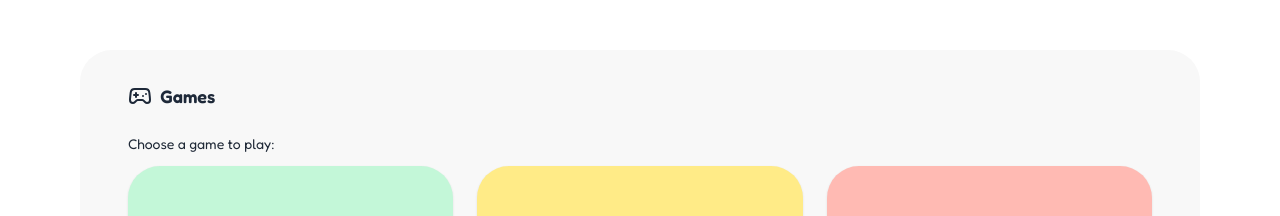
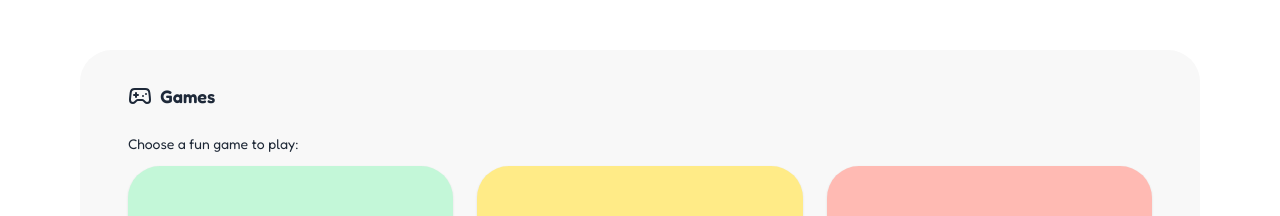
Before and after one commit to catpat88/kids_patient_portal_app, a React (Vite) app: page / in a window 1280 px wide. Shown: the part 1960-2176 px from the top of the page. Built offline with nearby package versions, Linux system fonts and the light colour scheme.

Commit message:
added dybamic game

```diff
--- a/src/App.jsx
+++ b/src/App.jsx
@@ -20,7 +20,7 @@ function Home({ patient, patientInfo }) {
       <MyVisit />
       <HospitalMap />
       <Videos />
-      <Games />
+      <Games patient={patient} />
       <Departments />
       <Quiz />
     </>
--- a/src/components/Games.jsx
+++ b/src/components/Games.jsx
@@ -1,5 +1,5 @@
-import React from 'react';
-import { Gamepad2, Puzzle, Play } from 'lucide-react';
+import React from "react";
+import { Gamepad2, Puzzle, Play, Crown, Brain } from "lucide-react";
 
 // Custom Snake Icon Component to match Lucide style
 const SnakeIcon = ({ className }) => (
@@ -19,46 +19,80 @@ const SnakeIcon = ({ className }) => (
   </svg>
 );
 
-export default function GamesList() {
-  // 1. DATA
-  const games = [
+export default function GamesList({ patient }) {
+  // Determine if patient is over 12. This will make isOver12 return TRUE or FALSE.
+  const isOver12 = patient && patient.patient_age > 12;
+
+  // Games for patients 12 and under. Just holds the data.
+  const gamesUnder12 = [
     {
       id: 1,
       title: "Tic Tac Toe",
-      description: "Classic strategy game for two players.",
       icon: <Puzzle className="w-8 h-8 text-ink" />,
       color: "bg-mintGreen",
-      link: "https://playtictactoe.org/"
+      link: "https://playtictactoe.org/",
     },
     {
       id: 2,
       title: "Snake Eater",
-      description: "Navigate the grid and grow without hitting walls.",
-      // Updated to use the custom SnakeIcon
       icon: <SnakeIcon className="w-8 h-8 text-ink" />,
       color: "bg-sunnyYellow",
-      link: "https://playsnake.org/"
+      link: "https://playsnake.org/",
     },
     {
       id: 3,
       title: "Space Invaders",
-      description: "Defend Earth from waves of alien invaders.",
       icon: <Gamepad2 className="w-8 h-8 text-ink" />,
       color: "bg-peach",
-      link: "https://freeinvaders.org/"
-    }
+      link: "https://freeinvaders.org/",
+    },
   ];
 
+  // Games for patients over 12
+  const gamesOver12 = [
+    {
+      id: 4,
+      title: "Chess",
+      icon: <Crown className="w-8 h-8 text-ink" />,
+      color: "bg-mintGreen",
+      link: "https://lichess.org/",
+    },
+    {
+      id: 5,
+      title: "Sudoku",
+      icon: <Brain className="w-8 h-8 text-ink" />,
+      color: "bg-sunnyYellow",
+      link: "https://sudoku.com/",
+    },
+    {
+      id: 6,
+      title: "2048",
+      icon: <Puzzle className="w-8 h-8 text-ink" />,
+      color: "bg-peach",
+      link: "https://play2048.co/",
+    },
+  ];
+
+  // Select game array based on age
+  const games = isOver12 ? gamesOver12 : gamesUnder12;
+
   return (
-    <section id="games" className="scroll-mt-28 mb-5 rounded-3xl py-5 bg-card flex justify-center">
+    <section
+      id="games"
+      className="scroll-mt-28 mb-5 rounded-3xl py-5 bg-card flex justify-center"
+    >
       <div className="w-full max-w-5xl rounded-3xl order-card h-fit p10">
-
         {/* HEADER */}
         <div className="flex flex-row gap-2 py-3 items-center">
           <Gamepad2 className="w-6 h-6 text-gray-800" />
           <h2 className="text-lg font-semibold text-gray-800">Games</h2>
         </div>
-        <h3 className="text-sm py-3 text-ink">Choose a game to play:</h3>
+        <h3 className="text-sm py-3 text-ink">
+          {/* Some logic to check what to write here based on age. Checks if over 12 is TRUE. */}
+          {isOver12
+            ? "Challenge your mind with these games:"
+            : "Choose a fun game to play:"}
+        </h3>
 
         {/* SINGLE ROW LAYOUT */}
         <div className="grid grid-cols-1 md:grid-cols-3 gap-6">
```
Also changed, not shown: 1 other file (tests, documents, lock files or other folders). Lines whose indentation alone changed are shown as unchanged.
